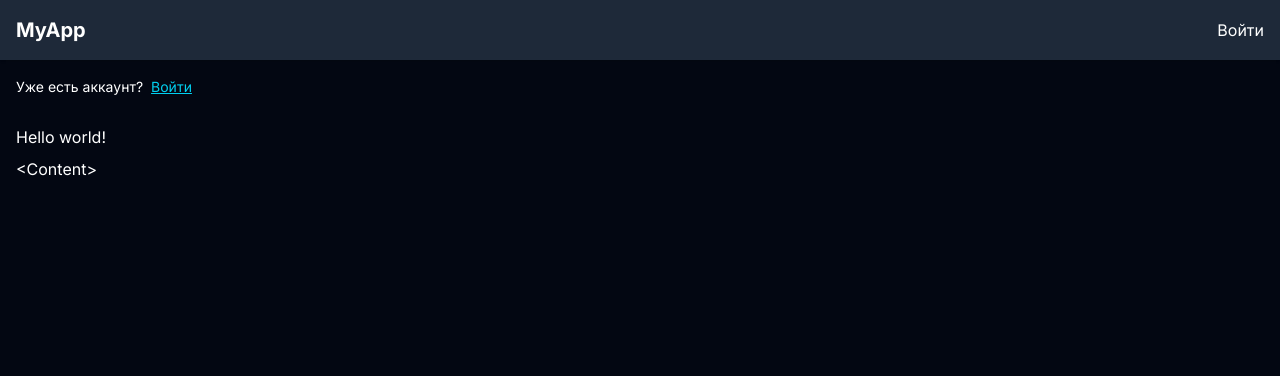
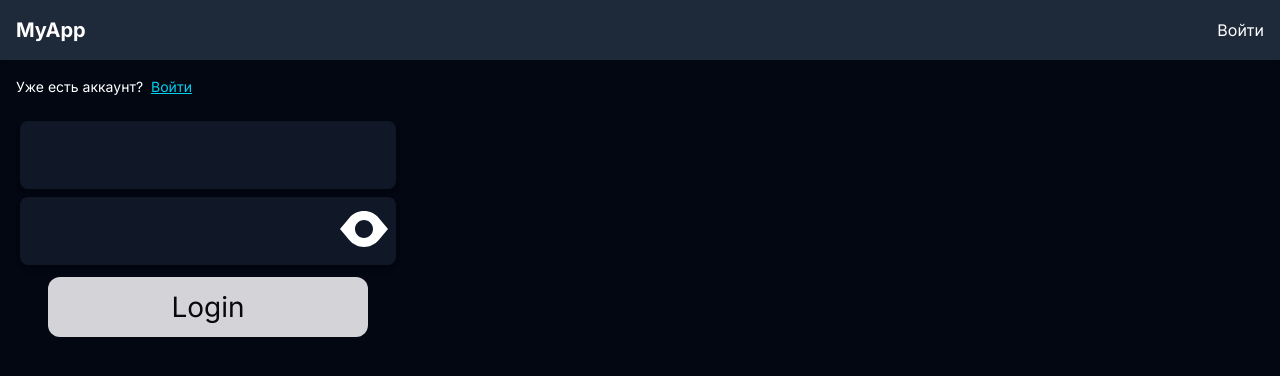
Before and after one commit to mk1MoreBugs/wrbmj, a Vue app in the folder frontend/: page /registration in a window 1280 px wide. Shown: the top 376 px of the page. Built offline with nearby package versions, Linux system fonts and the light colour scheme; the HTML template or start-up script is replaced by a standard one.

Commit message:
implement registration card store

```diff
--- /dev/null
+++ b/frontend/src/api/users.ts
@@ -0,0 +1,16 @@
+import http from "@/api/http.ts"
+
+import type { UserRegistration } from "@/models/UserRegistration"
+import type { AuthResponse } from "@/models/ApiResponse"
+
+export const usersApi = {
+  async registration(registrationData: UserRegistration): Promise<AuthResponse> {
+    const { data } = await http
+      .post<AuthResponse>("/users/create", registrationData, {
+        headers: {
+          "Content-Type": "application/json",
+        },
+      })
+    return data
+  },
+}
--- /dev/null
+++ b/frontend/src/components/RegistrationCard.vue
@@ -0,0 +1,37 @@
+<script setup lang="ts">
+import PasswordInput from "@/components/PasswordInput.vue"
+import LoginButton from '@/components/LoginButton.vue'
+import LoginInput from "@/components/LoginInput.vue"
+import { useRegistrationStore } from "@/stores/registration.ts"
+
+import type { UserRegistration } from "@/models/UserRegistration.ts"
+
+
+const store = useRegistrationStore()
+
+const userRegistration: UserRegistration = store.userRegistration
+
+const handleSubmit = () => {
+  if (store.isFormValid) {
+    store.registration(store.userRegistration)
+  } else {
+    console.log("Form is not Valid")
+  }
+}
+</script>
+
+<template>
+  <form @submit.prevent="handleSubmit">
+    <div class="w-96 flex flex-col">
+
+      <LoginInput id="login-id" :value=userRegistration.username :error=store.loginError
+        @update:value="store.handleUsernameInput" />
+      <PasswordInput id="password-id" :value=userRegistration.password :error=store.passwordError
+        @update:value="store.handlePasswordInput" />
+
+      <LoginButton class="place-self-center">
+        Login
+      </LoginButton>
+    </div>
+  </form>
+</template>
--- /dev/null
+++ b/frontend/src/models/UserRegistration.ts
@@ -0,0 +1,5 @@
+import type { UserCredentials } from "@/models/UserCredentials.ts"
+
+export interface UserRegistration extends UserCredentials {
+  photoFile: string | null
+}
--- /dev/null
+++ b/frontend/src/stores/registration.ts
@@ -0,0 +1,135 @@
+import { ref, computed } from "vue"
+import { defineStore } from "pinia"
+import { reactive } from "vue"
+
+import { usersApi } from "@/api/users.ts"
+import {fileToBase64} from '@/utils/fileToBase64.ts'
+
+import type { UserRegistration } from "@/models/UserRegistration"
+import type { AuthResponse, ErrorResponse } from "@/models/ApiResponse"
+import type { AxiosError } from "axios"
+
+export const useRegistrationStore = defineStore("registration", () => {
+  const passwordError = ref("")
+  const loginError = ref("")
+  const photoError = ref("")
+
+  const userRegistration = reactive<UserRegistration>({ username: "", password: "", photoFile: "" })
+
+  // TODO: Вынести в отдельный метод
+  const isFormValid = computed(() => {
+    let formIsCorrect: boolean = true
+
+    if (userRegistration.username.length < 3) {
+      loginError.value = "username < 3"
+      formIsCorrect = false
+    }
+
+    if (userRegistration.password.length < 8) {
+      passwordError.value = "password < 8"
+      formIsCorrect = false
+    }
+
+    if (!userRegistration.photoFile) {
+      photoError.value = 'Фото обязательно'
+      formIsCorrect = false
+    }
+
+    return formIsCorrect
+  })
+
+  const handleUsernameInput = (value: string): void => {
+    setLoginError("")
+    setPhotoError("")
+    userRegistration.username = value
+  }
+
+  const handlePasswordInput = (value: string): void => {
+    setPasswordError("")
+    setPhotoError("")
+    userRegistration.password = value
+  }
+
+   const handlePhotoUpload = async (file: File) => {
+    try {
+      if (!file.type.startsWith('image/')) {
+        throw new Error('Только изображения')
+      }
+      if (file.size > 5 * 1024 * 1024) { // 5 MB
+        throw new Error('Файл не более 5MB')
+      }
+
+      const base64 = await fileToBase64(file)
+
+      userRegistration.photoFile = base64
+      photoError.value = ""
+    } catch (error: unknown) {
+      if (error instanceof Error) {
+        photoError.value = error.message;
+      } else {
+        photoError.value = String(error);
+      }
+    }
+  }
+
+  const resetPhoto = () => {
+    userRegistration.photoFile = null
+    photoError.value = ""
+  }
+
+  const setPasswordError = (value: string): void => {
+    passwordError.value = value
+  }
+
+  const setLoginError = (value: string): void => {
+    loginError.value = value
+  }
+
+  const setPhotoError = (value: string): void => {
+    loginError.value = value
+  }
+
+  async function registration(registrationData: UserRegistration): Promise<AuthResponse> {
+    try {
+      const response = await usersApi.registration(registrationData)
+      localStorage.setItem("token", response.access_token)
+      return response
+    } catch (error: unknown) {
+      const axiosError = error as AxiosError<ErrorResponse>
+
+      console.log("Error status:", axiosError.response?.status)
+      console.log("Error data:", axiosError.response?.data)
+
+      if (axiosError.response?.status === 401) {
+        const errorDetail = axiosError.response.data?.detail || "Invalid credentials"
+        throw new Error(errorDetail)
+      }
+
+      if (axiosError.response?.status) {
+        throw new Error(`Login failed with status: ${axiosError.response.status}`)
+      }
+
+      throw new Error("Network error during login")
+    }
+  }
+
+  return {
+    // State
+    userRegistration,
+    passwordError,
+    loginError,
+
+    //Getters
+    isFormValid,
+
+    // Actions
+    handleUsernameInput,
+    handlePasswordInput,
+    handlePhotoUpload,
+    resetPhoto,
+    setPasswordError,
+    setLoginError,
+    setPhotoError,
+    registration
+  }
+})
--- /dev/null
+++ b/frontend/src/utils/fileToBase64.ts
@@ -0,0 +1,10 @@
+export function fileToBase64(file: File): Promise<string> {
+  return new Promise((resolve, reject) => {
+    const reader = new FileReader()
+    reader.readAsDataURL(file)
+    reader.onload = () => resolve(reader.result as string)
+    reader.onerror = (event) => {
+      reject(event.target?.error || Error('Unknown FileReader error'))
+    };
+  })
+}
--- a/frontend/src/views/RegistrationView.vue
+++ b/frontend/src/views/RegistrationView.vue
@@ -1,3 +1,8 @@
+<script setup lang="ts">
+import RegistrationCard from '@/components/RegistrationCard.vue';
+
+</script>
+
 <template>
   <div class="flex flex-col">
     <div class="flex gap-2 text-caption">
@@ -18,14 +23,11 @@
         Войти
       </router-link>
     </div>
+  </div>
 
   <div class="size-5"></div>
 
 
-    <div class="flex flex-col">
-      <p class="my-2"> Hello world!</p>
-      <p> &lt;Content&gt; </p>
-    </div>
-  </div>
+    <RegistrationCard/>
 
 </template>
```
